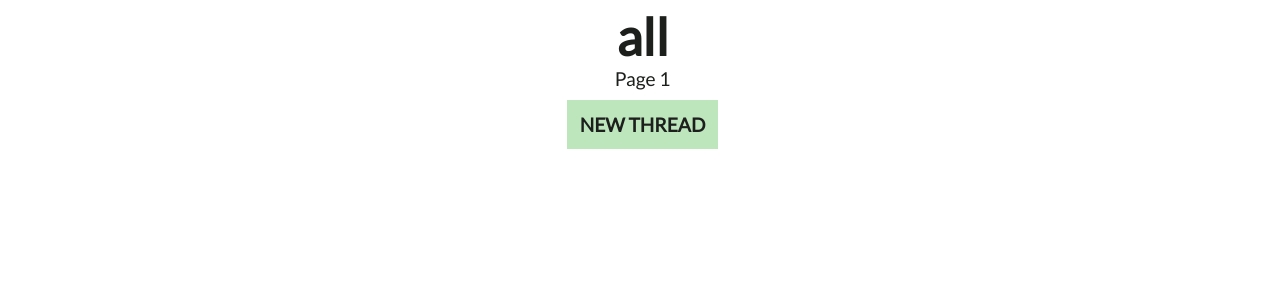
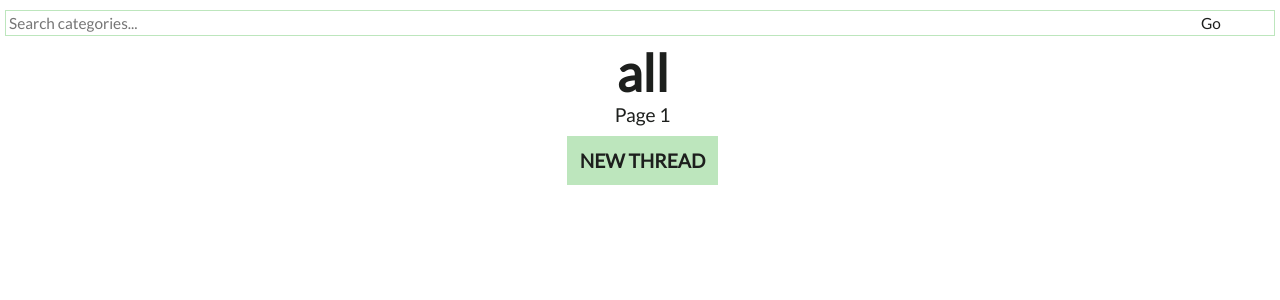
Before and after one commit to ArachnidNetworks/spiderbook2, a Flask app: page /all/1 in a window 1280 px wide. Shown: the top 300 px of the page. Run offline with Flask 2, Linux system fonts and the light colour scheme; data that the repository does not hold is empty; some libraries are stand-ins or nearby versions.

Commit message:
Added category search bar

```diff
--- a/app.py
+++ b/app.py
@@ -127,7 +127,7 @@ def create_post():
     else:
         return "Create post"
 
-@app.route("/search_category", methods=['POST'])
+@app.route("/search", methods=['POST'])
 def search_cat():
     return jsonify(True)
 
--- a/static/css/default.css
+++ b/static/css/default.css
@@ -22,6 +22,24 @@ html, body {
 body {
     padding-left: 5px; padding-right: 5px;
 }
+
+#catsearch input {
+    width: 90%;
+    border: 1px solid var(--main-color); border-right: 0;
+    font-size: 1.2vw;
+    padding: 3px;
+    margin-top: 10px;
+}
+
+#catsearch button {
+    width: 10%;
+    font-size: 1.2vw;
+    padding: 3px;
+    border: 1px solid var(--main-color); border-left: 0;
+    background-color: #ffffff;
+}
+
+#catsearch button:hover { background-color: #e6ffdc; }
 
 #page-header {
     margin: 5px;
@@ -54,9 +72,16 @@ body {
 
 #page-header button:hover {
     filter: saturate(250%);
+    cursor: pointer;
 }
 
 @media screen and (max-width: 700px) {
+    #catsearch input {
+        font-size: 12pt;
+    }
+    #catsearch button {
+        font-size: 12pt;
+    }
     #page-header h1 {
         font-size: 30pt;
     }
--- a/templates/default.html
+++ b/templates/default.html
@@ -15,6 +15,9 @@
     <title>Spiderbook{{ title }}</title>
 </head>
 <body>
+    <form id="catsearch" action="../search" method="post">
+        <input type="text" placeholder="Search categories..."><button type="submit">Go</button>
+    </form>
     <header id="page-header">
         {% block page_header %}
         {% endblock page_header %}
```
